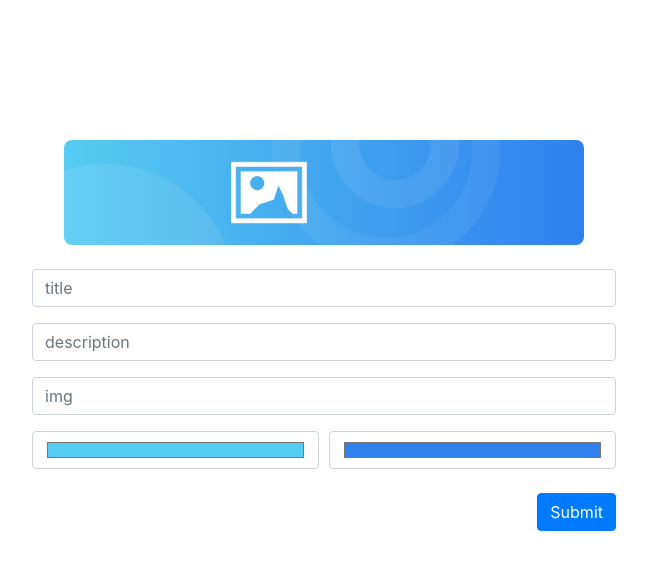
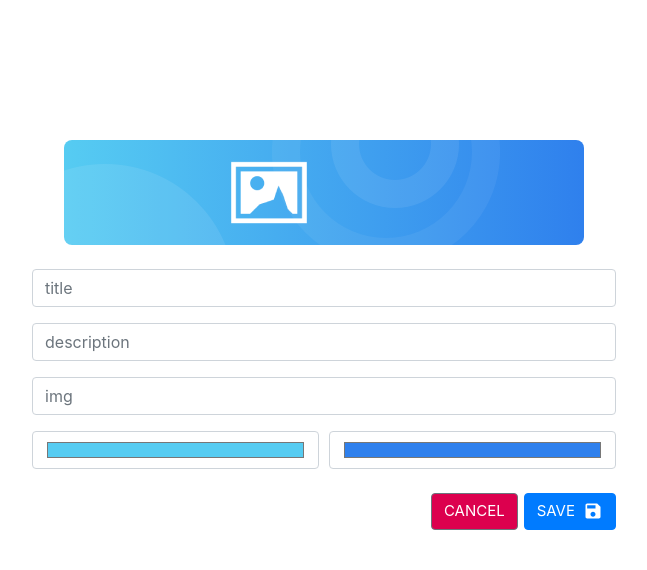
Before and after one commit to lisset-orozco/fitness-app, a React (Create React App) app: page /exercise/new in a window 1280 px wide. Shown: the top 570 px of the page, without its empty margins (316-963 px from the left). Built offline with nearby package versions, Linux system fonts and the light colour scheme.

Commit message:
cancel button, styles and form validation

```diff
--- a/src/components/ExerciseForm.js
+++ b/src/components/ExerciseForm.js
@@ -1,6 +1,27 @@
 import React from 'react';
+import clsx from 'clsx';
+import { makeStyles } from '@material-ui/core/styles';
+import SaveIcon from '@material-ui/icons/Save';
 
-const ExerciseForm = ({ onChange, onSubmit, form }) => (
+const useStyles = makeStyles(theme => ({
+  rightIcon: {
+    marginLeft: theme.spacing(1),
+  },
+  iconSmall: {
+    fontSize: 20,
+  },
+}));
+
+const cancelSave = (e) => {
+  e.preventDefault();
+
+  window.location = '/exercise';
+}
+
+const ExerciseForm = ({ onChange, onSubmit, form }) => {
+  const classes = useStyles();
+
+  return(
   <>
     <div className="container">
       <form onSubmit={onSubmit} >
@@ -12,6 +33,7 @@ const ExerciseForm = ({ onChange, onSubmit, form }) => (
             name="title"
             onChange={onChange}
             value={form.title}
+            required
           />
         </div>
         <div className="form-group">
@@ -22,6 +44,7 @@ const ExerciseForm = ({ onChange, onSubmit, form }) => (
             name="description"
             onChange={onChange}
             value={form.description}
+            required
           />
         </div>
         <div className="form-group">
@@ -59,13 +82,23 @@ const ExerciseForm = ({ onChange, onSubmit, form }) => (
         <br/>
         <button
           type="submit"
-          className="btn btn-primary float-right"
+          className="btn btn-primary float-right button-add"
+          style={{ fontSize: "15px", alignItems: "center", display: "flex" }}
         >
-          Submit
+          SAVE
+          <SaveIcon className={clsx(classes.rightIcon, classes.iconSmall)} />
+        </button>
+        <button
+          type="button"
+          className="btn btn-secondary float-right button-add"
+          style={{ fontSize: "15px", alignItems: "center", display: "flex", backgroundColor:"#DC004E", marginRight: '6px' }}
+          onClick={cancelSave}
+        >
+          CANCEL
         </button>
       </form>
     </div>
-  </>
-);
+  </>)
+};
 
 export default ExerciseForm;
--- a/src/pages/ExerciseNewContainer.js
+++ b/src/pages/ExerciseNewContainer.js
@@ -35,7 +35,29 @@ const ExerciseNewContainer = (props) => {
     })
   )
 
+  const validate = (title, description) => {
+    // true means invalid, so our conditions got reversed
+    return {
+      title: title.trim().length === 0,
+      description: description.trim().length === 0
+    };
+  }
+
+  const canBeSubmitted = () => {
+    const errors = validate(info.form.title, info.form.description);
+    const isDisabled = Object.keys(errors).some(x => errors[x]);
+    return !isDisabled;
+  }
+
   const handleSubmit = async (e) => {
+    if (!canBeSubmitted()) {
+      e.preventDefault();
+
+      // v = document.getElementsByName('title')[0]
+      alert(`Title or Description are empty.`);
+      return;
+    }
+
     setInfo({
       ...info,
       loading: true
@@ -65,7 +87,7 @@ const ExerciseNewContainer = (props) => {
                         ...info,
                         loading: false
                     });
-                    props.history.push('/exercise');
+                    window.location = '/exercise'
                   }
                 })
   }
```
